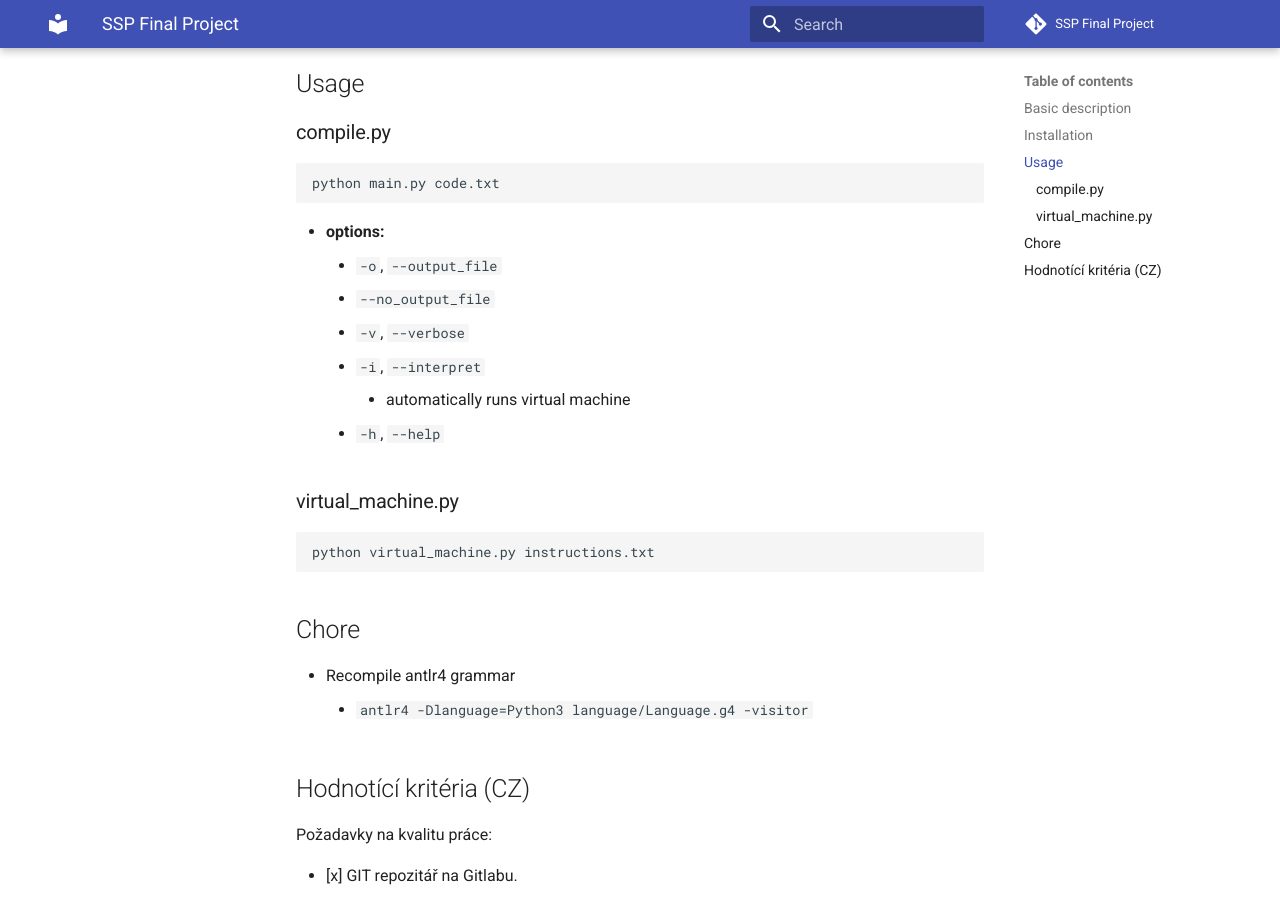
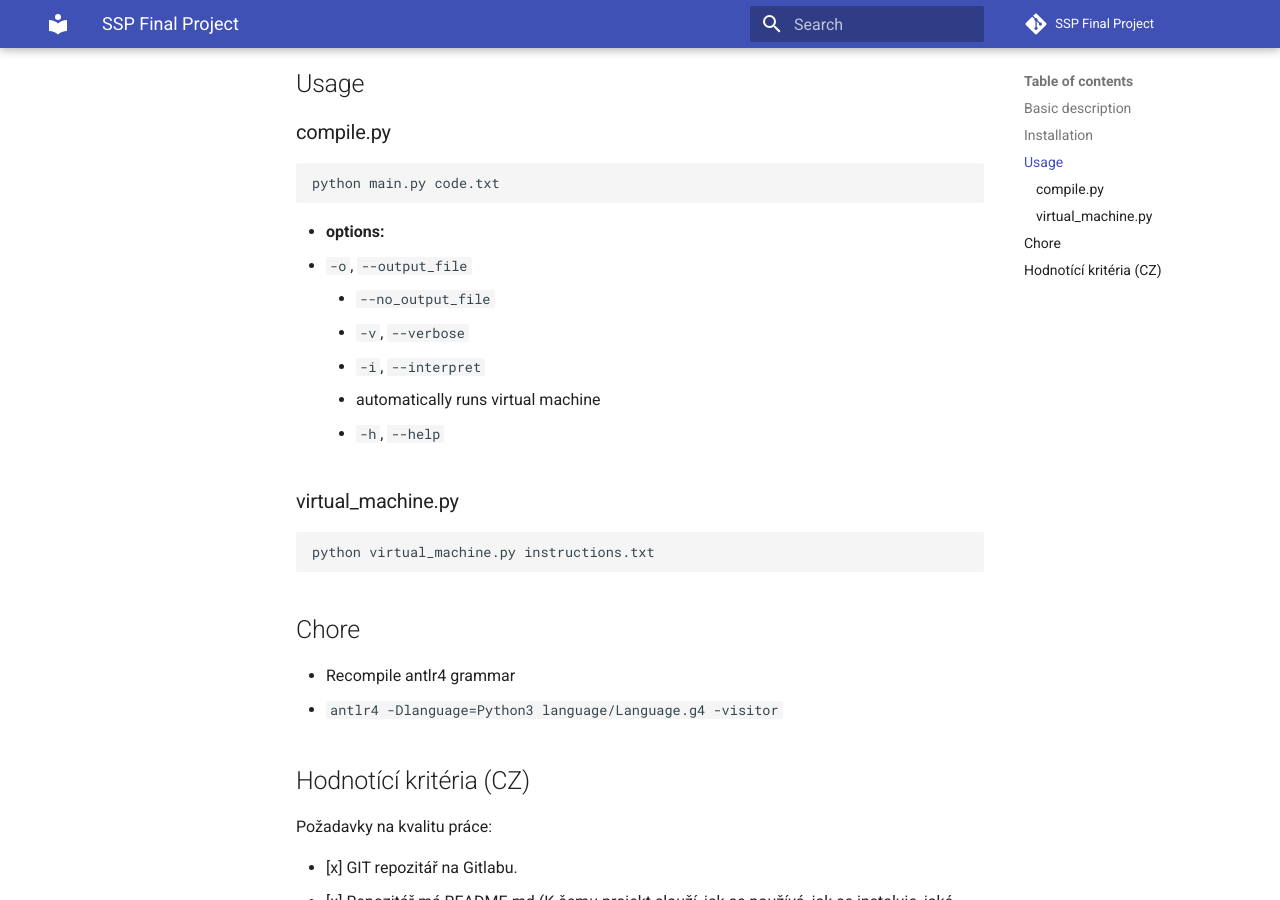
Before and after one commit to martin-minarik/pjp-compiler-interpreter, an MkDocs documentation site: the page built from docs/README_link.md, in a window 1280 px wide and 900 px high, scrolled down 577 px. Built offline with MkDocs 1.6.1 and Material for MkDocs 9.7.7, drawn with Linux system fonts in a browser that asks for light colours; comment, search, counter and statistics services are not loaded.

Commit message:
Reformat .md files

````diff
--- a/docs/README_link.md
+++ b/docs/README_link.md
@@ -24,11 +24,11 @@
 ```
 
 - **options:**
-    - `-o`, `--output_file`
+  - `-o`, `--output_file`
     - `--no_output_file`
     - `-v`, `--verbose`
     - `-i`, `--interpret`
-        - automatically runs virtual machine
+      - automatically runs virtual machine
     - `-h`, `--help`
 
 ### virtual_machine.py
@@ -40,24 +40,24 @@
 ## Chore
 
 - Recompile antlr4 grammar
-    - `antlr4 -Dlanguage=Python3 language/Language.g4 -visitor`
+  - `antlr4 -Dlanguage=Python3 language/Language.g4 -visitor`
 
 ## Hodnotící kritéria (CZ)
 
 Požadavky na kvalitu práce:
 
-* [x] GIT repozitář na Gitlabu.
-    * [x] Repozitář má README.md (K čemu projekt slouží, jak se používá, jak se instaluje, jaké jsou prerekvizity,
-      apod.)
-* [x] Použití vlastního projektu (ideální kandidát má kombinaci jazyků - např. Python a BASH, Markdown a JS, apod.)
-* [x] Vytvořená CI v repozitáři.
-* [x] CI má minimálně tři úlohy:
-    * [x] Test kvality Markdown stránek. (Kvalita dokumentace je důležitá. Minimálně README.md by mělo být v repozitáři
-      dostupné.)
-    * [x] Kontrola syntaxe každého jazyka.
-    * [x] Použití "lint" nástroje pro každý jazyk.
-* [ ] (Volitelné/doporučené) Nástroj na kontrolu dostupnosti aktualizací/security updates pro moduly jazyka (pokud
+- [x] GIT repozitář na Gitlabu.
+  - [x] Repozitář má README.md (K čemu projekt slouží, jak se používá, jak se instaluje, jaké jsou prerekvizity,
+    apod.)
+- [x] Použití vlastního projektu (ideální kandidát má kombinaci jazyků - např. Python a BASH, Markdown a JS, apod.)
+- [x] Vytvořená CI v repozitáři.
+- [x] CI má minimálně tři úlohy:
+  - [x] Test kvality Markdown stránek. (Kvalita dokumentace je důležitá. Minimálně README.md by mělo být v repozitáři
+    dostupné.)
+    - [x] Kontrola syntaxe každého jazyka.
+    - [x] Použití "lint" nástroje pro každý jazyk.
+- [ ] (Volitelné/doporučené) Nástroj na kontrolu dostupnosti aktualizací/security updates pro moduly jazyka (pokud
   existuje).
-* [ ] (Volitelné/doporučené) Nástroj na kontrolu testů/code coverage (pokud existuje).
-* [ ] (Volitelné/doporučené) Pokud některé nástroje umí generovat HTML reporty - umistěte je na Gitlab pages.
-* [ ] (Volitelné/doporučené) Repozitář obsahuje šablonu ticketu.
+- [ ] (Volitelné/doporučené) Nástroj na kontrolu testů/code coverage (pokud existuje).
+- [ ] (Volitelné/doporučené) Pokud některé nástroje umí generovat HTML reporty - umistěte je na Gitlab pages.
+- [ ] (Volitelné/doporučené) Repozitář obsahuje šablonu ticketu.
````
Also changed, not shown: docs/sample_input1.md (+2 -2 lines), docs/sample_input2.md (+2 -2 lines), docs/sample_input3.md (+5 -5 lines), docs/instruction_set.md (line endings or trailing spaces), docs/language_specification.md (line endings or trailing spaces).
